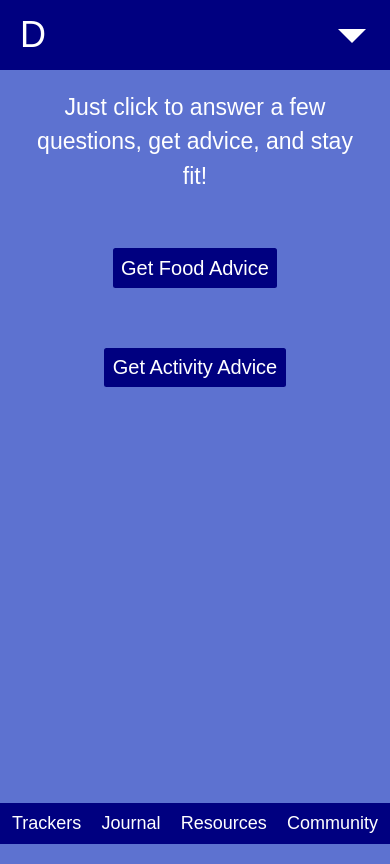
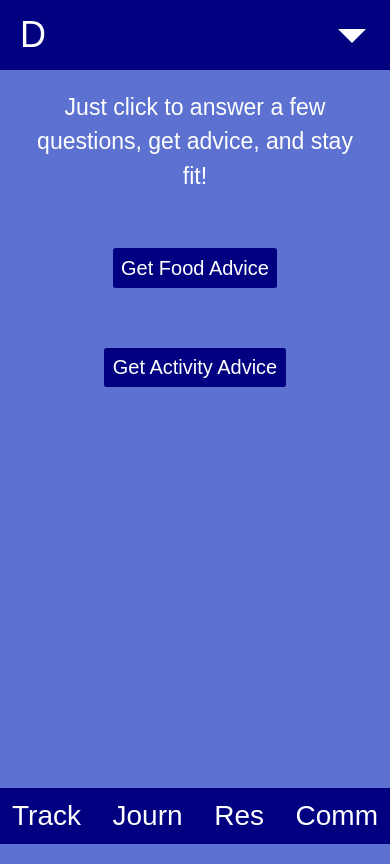
Before and after one commit to stazman/daily-fitness-advisor-frontend, a React (Create React App) app: page / in a window 390 px wide. Built offline with nearby package versions, Linux system fonts and the light colour scheme; no server answers.

Commit message:
Edits font sizes in bottom navbar breakpoints

```diff
--- a/src/components/BottomNavbar.js
+++ b/src/components/BottomNavbar.js
@@ -8,22 +8,22 @@ const MediaQueries = styled.div`
 
   @media ${device.mobileS} {
     a.navbar-brand.bottom {
-      font-size: 1.4rem;
+      font-size: 2.4rem;
   }
 
   @media ${device.mobileM} {
     a.navbar-brand.bottom {
-      font-size: 1.8rem;
+      font-size: 2.8rem;
   }
 
   @media ${device.tabletS} {
     a.navbar-brand.bottom {
-      font-size: 2.2rem;
+      font-size: 3.2rem;
   }
 
   @media ${device.tabletL} {
     a.navbar-brand.bottom {
-      font-size: 2.8rem;
+      font-size: 3.6rem;
   }
 
   @media ${device.laptop} {
@@ -38,10 +38,10 @@ const BottomNavBar = () => {
       <MediaQueries>
         <NavbarStyles>
           <Navbar expand='xl' className='nb-bg' fixed='bottom'>
-            <Navbar.Brand href='/tracker_home' className='bottom'>Trackers</Navbar.Brand>
-            <Navbar.Brand href='/journal_home' className='bottom'>Journal</Navbar.Brand>
-            <Navbar.Brand href='/resource_home' className='bottom'>Resources</Navbar.Brand>
-            <Navbar.Brand href='/community_home'className='bottom'>Community</Navbar.Brand>
+            <Navbar.Brand href='/tracker_home' className='bottom'>Track</Navbar.Brand>
+            <Navbar.Brand href='/journal_home' className='bottom'>Journ</Navbar.Brand>
+            <Navbar.Brand href='/resource_home' className='bottom'>Res</Navbar.Brand>
+            <Navbar.Brand href='/community_home'className='bottom'>Comm</Navbar.Brand>
           </Navbar>
         </NavbarStyles>
       </MediaQueries>
```
Also changed, not shown: 1 other file (tests, documents, lock files or other folders).
